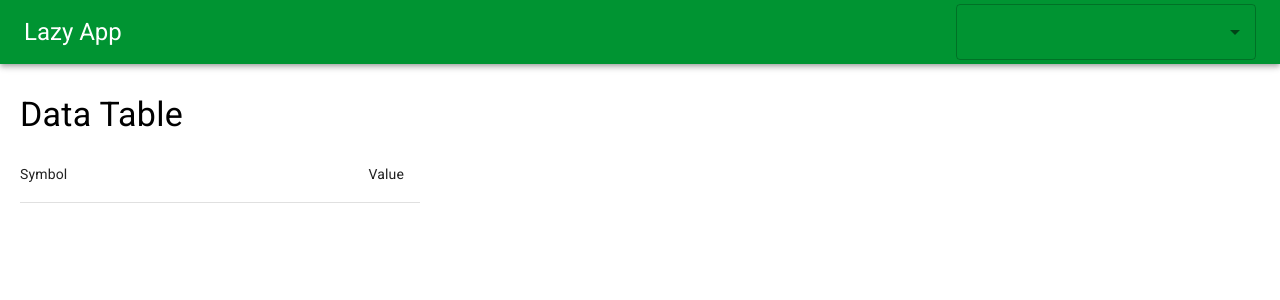
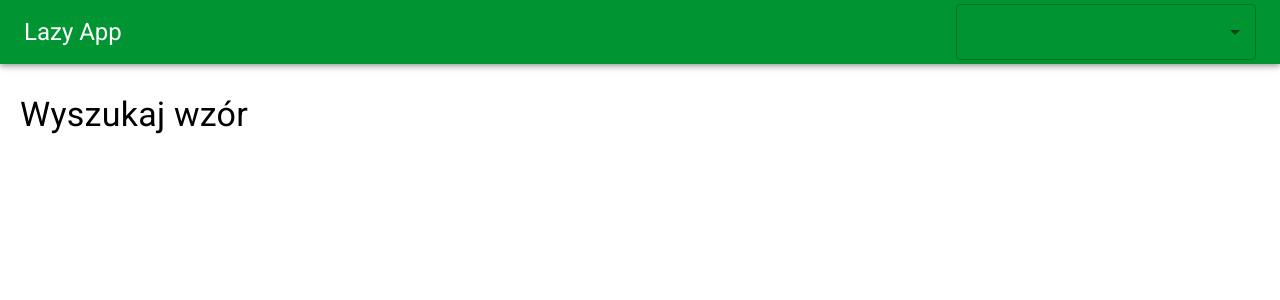
Before and after one commit to AleksanderSkubala/app-for-lazy, a React (Create React App) app: page / in a window 1280 px wide. Shown: the top 300 px of the page. Built offline with nearby package versions, Linux system fonts and the light colour scheme; the HTML template or start-up script is replaced by a standard one.

Commit message:
add regex

```diff
--- a/src/components/Complete.js
+++ b/src/components/Complete.js
@@ -33,7 +33,8 @@ class Complete extends React.Component {
     const item = mainList.find(el => {
       return el.name === value;
     });
-    console.log(item);
+    console.log(item, item.formula.match(/[a-z]/g));
+    //str.match(/[a-z]/i)
     this.props.dispatch(formulas(item));
   };
 
--- a/src/components/Table.js
+++ b/src/components/Table.js
@@ -11,7 +11,6 @@ import {
   TableRow,
   Box
 } from '@material-ui/core';
-import { mainList } from '../mainList';
 
 const styles = theme => ({
   box: {
@@ -31,10 +30,12 @@ const styles = theme => ({
 class DataTable extends React.Component {
   render() {
   const { classes } = this.props;
-  console.log(this.props);
+
   return (
   <Box className={classes.box}>
-    <Typography className={classes.title} variant="h4">Data Table</Typography>
+    {this.props.item ? (
+    <>
+    <Typography className={classes.title} variant="h4">{this.props.item.name}</Typography>
     <TableContainer>
       <Table className={classes.table}>
         <TableHead>
@@ -44,17 +45,21 @@ class DataTable extends React.Component {
           </TableRow>
         </TableHead>
         <TableBody>
-        {this.props.item ? (
+          {this.props.item.formula.match(/[a-z]/g).forEach(symbol => (
             <TableRow key={this.props.item.name} border={1}>
               <TableCell component="th" scope="row">
                 {this.props.item.name}
               </TableCell>
               <TableCell align="right">{this.props.item.formula}</TableCell>
             </TableRow>
-        ) : null}
+          ))}
       </TableBody>
       </Table>
     </TableContainer>
+    </>
+    ) : (
+      <Typography className={classes.title} variant="h4">Wyszukaj wzór</Typography>
+    )}
   </Box>
   );}
 }
```
Lines whose indentation alone changed are shown as unchanged.
